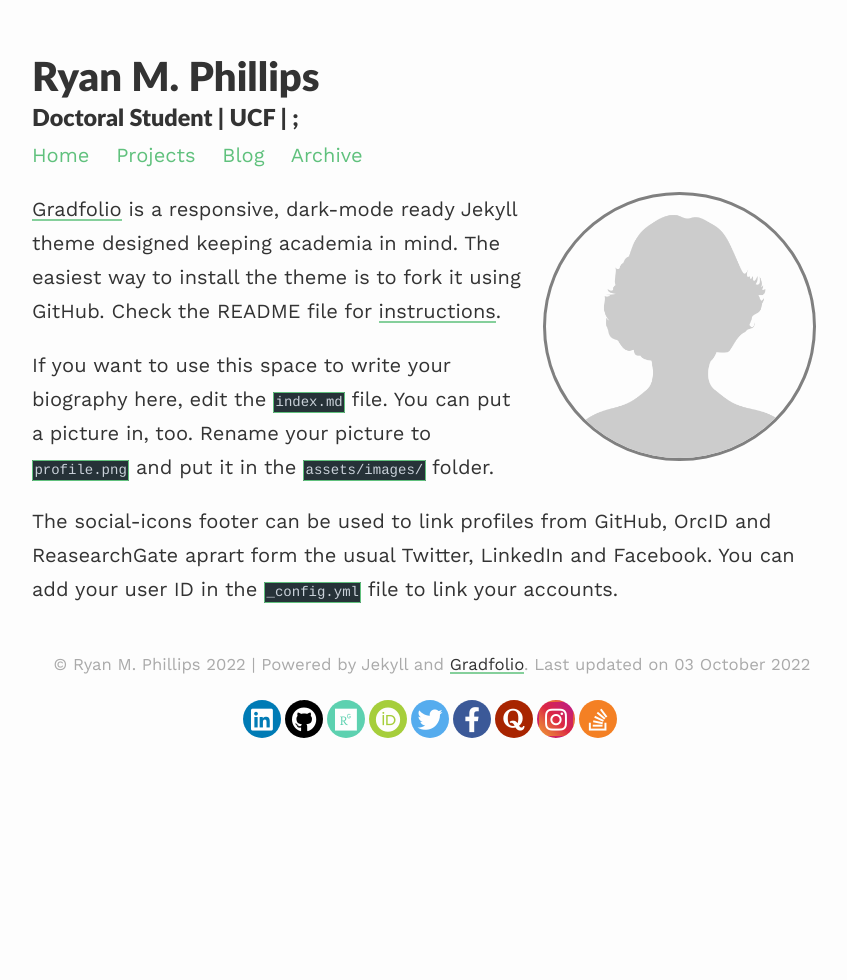
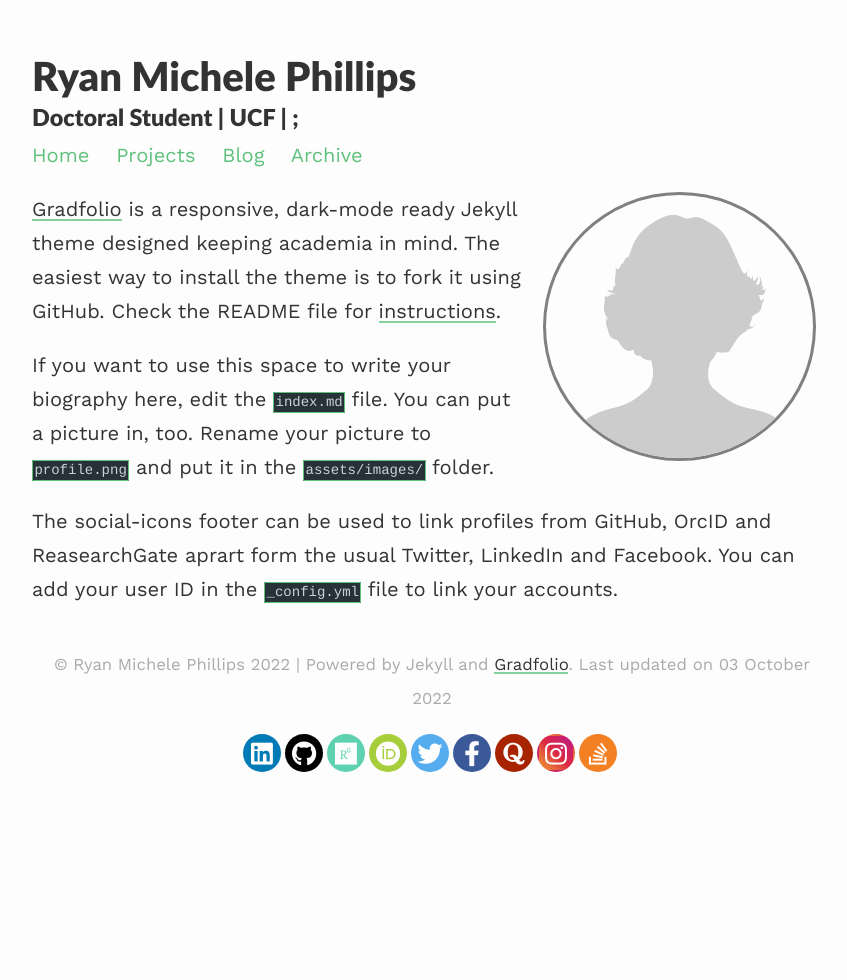
Before and after one commit to ryanmphillips/Melanin-Scholar, a Jekyll site: the page built from index.md, in a window 1280 px wide. Shown: the whole page, without its empty margins (208-1055 px from the left). Built offline with Jekyll 4.4.1, drawn with Linux system fonts in a browser that asks for light colours; nearby versions of some CDN libraries.

Commit message:
Middle Name

```diff
--- a/_config.yml
+++ b/_config.yml
@@ -1,6 +1,6 @@
 ### Texts & Technology Graduate Portfolio
 
-title: Ryan M. Phillips
+title: Ryan Michele Phillips
 description: Doctoral Student | UCF | ;
 
 baseurl: /Melanin-Scholar #name of GitHub repository
```
